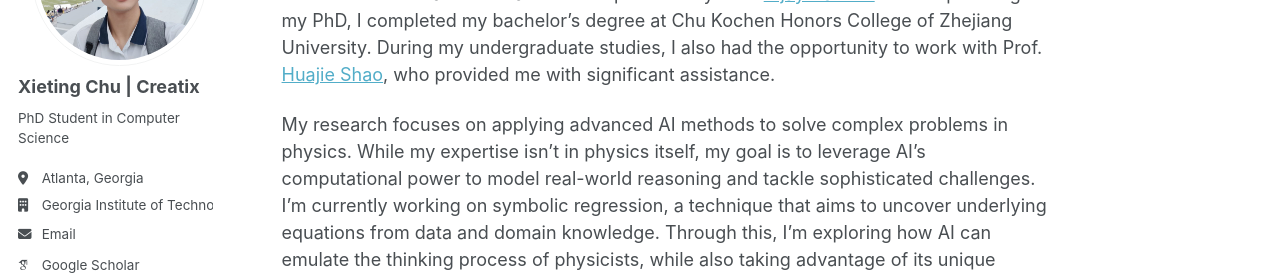
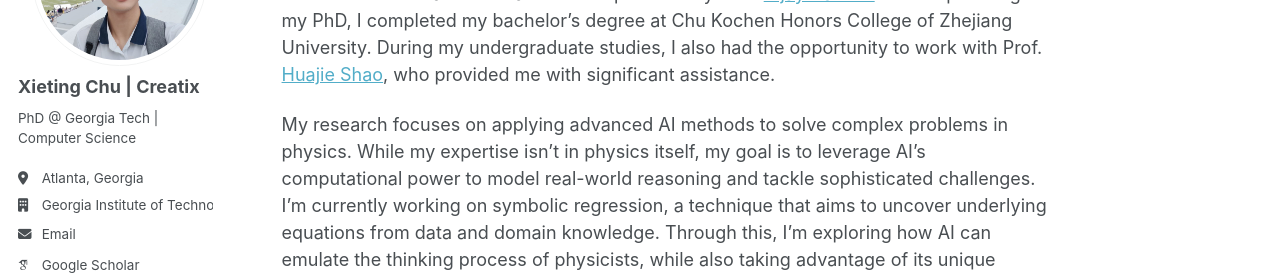
Before and after one commit to CreatixChu/CreatixChu.github.io, a Jekyll site: the page built from _pages/about.md, in a window 1280 px wide. Shown: the part 215-492 px from the top of the page. Built offline with Jekyll 4.4.1, drawn with Linux system fonts in a browser that asks for light colours; some web fonts are replaced.

Commit message:
update one-line bio

```diff
--- a/_config.yml
+++ b/_config.yml
@@ -24,7 +24,7 @@ author:
   avatar           : "profile.jpg"
   name             : "Xieting Chu | Creatix"
   pronouns         : # "he/his"
-  bio              : "PhD Student in Computer Science"
+  bio              : "PhD @ Georgia Tech | Computer Science"
   location         : "Atlanta, Georgia"
   employer         : "Georgia Institute of Technology"
   uri              : # URL
```
